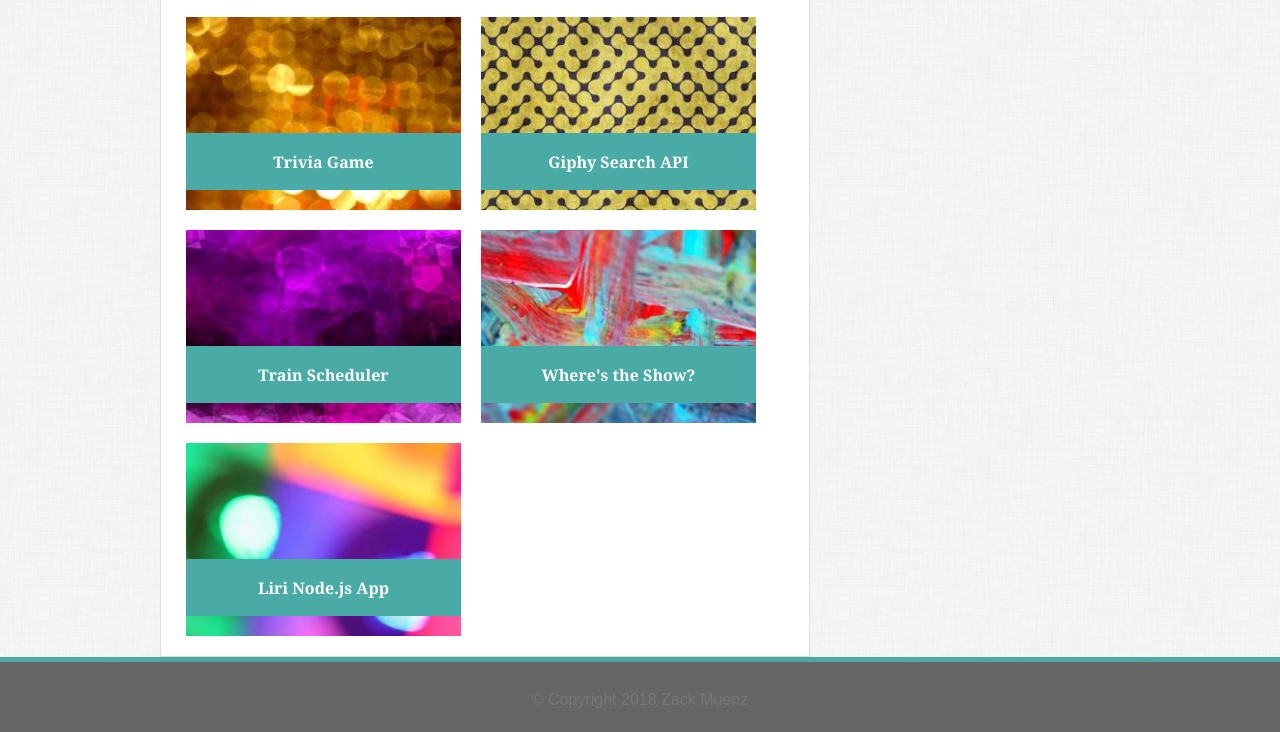
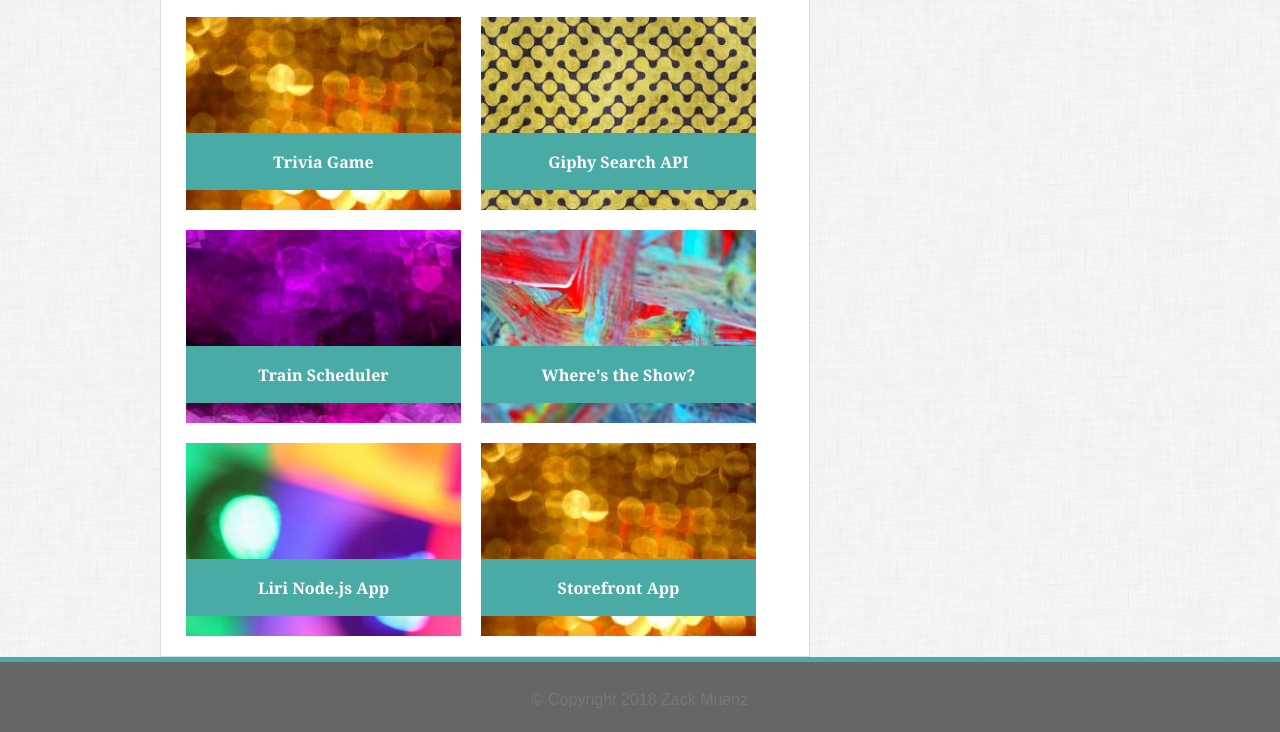
Before and after one commit to zmuenz/Responsive-Portfolio, a plain HTML site: page portfolio.html in a window 1280 px wide. Shown: the part 423-1155 px from the top of the page. Drawn offline with Linux system fonts and the light colour scheme.

Commit message:
Added Storefront App

```diff
--- a/portfolio.html
+++ b/portfolio.html
@@ -100,6 +100,16 @@
 						</div>
 					</div>
 				</a>
+
+				<a href="https://github.com/zmuenz/storefront-app">
+					<div class="module3">
+						<div class="teal-container">
+							<h4>
+								Storefront App
+							</h4>
+						</div>
+					</div>
+				</a>
 			</div>
 
 
```
